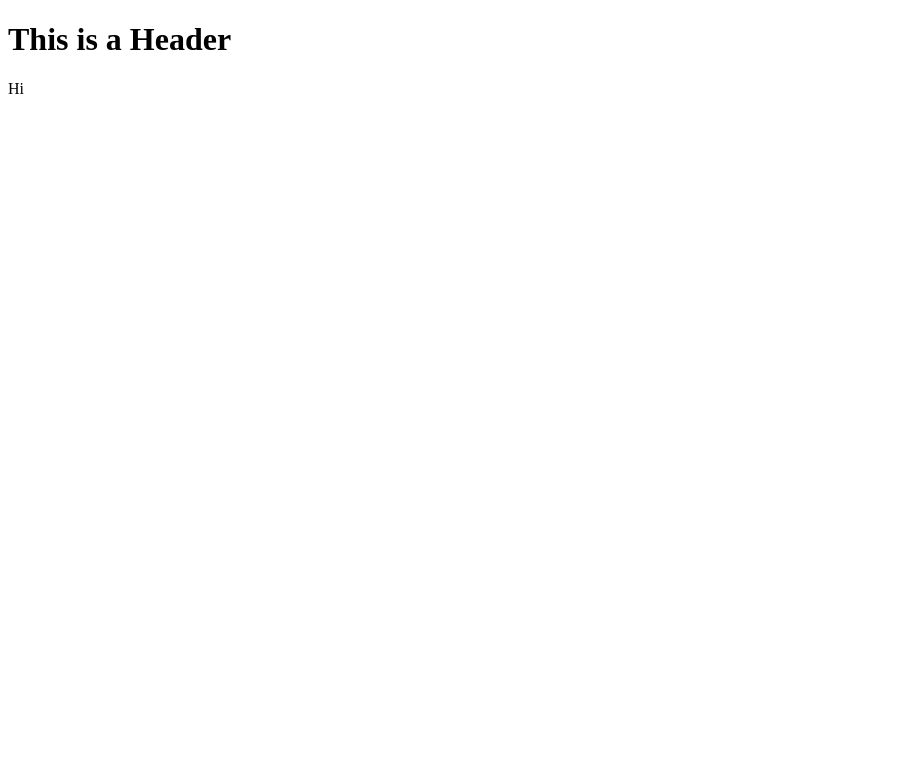
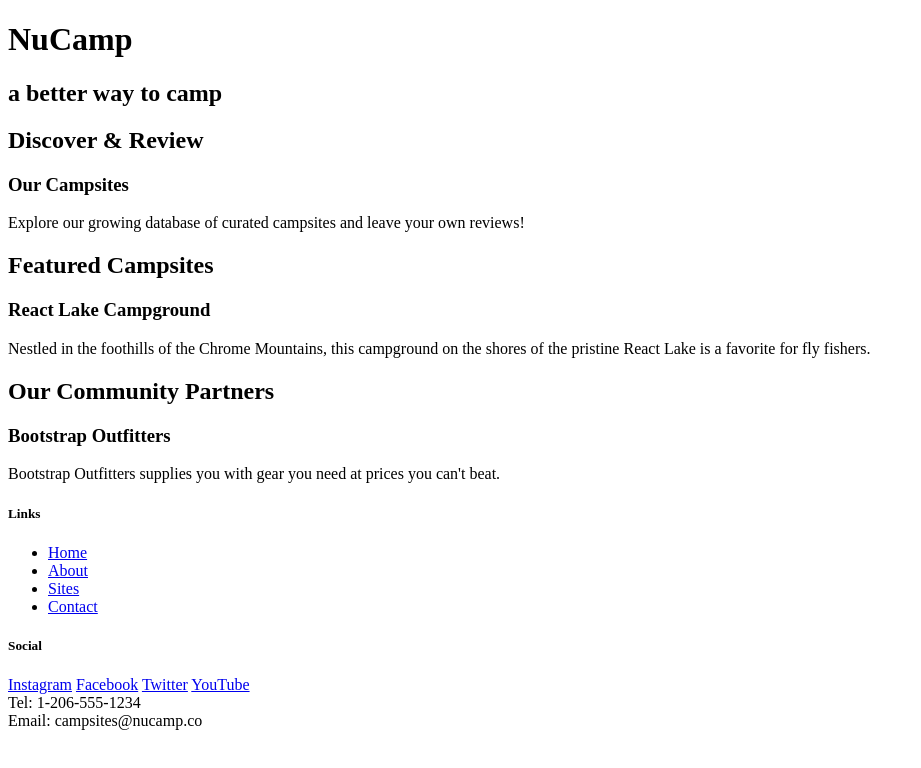
Before and after one commit to Julia27808/portfolioProject, a website: page index.html in a window 1280 px wide. Shown: the whole page, without its empty margins (0-921 px from the left). Drawn offline with Linux system fonts and the light colour scheme.

Commit message:
Start of project save

```diff
--- a/index.html
+++ b/index.html
@@ -1,7 +1,61 @@
 <!DOCTYPE html>
-<html>
-   <body>
-      <h1>This is a Header</h1>
-      <p>Hi </p>
-   </body>
+<html lang="en">
+
+<head>
+    <meta charset="utf-8" />
+    <title>NuCamp: A Better Way To Camp</title>
+</head>
+
+<body>
+
+    <header>
+        <div>
+            <h1>NuCamp</h1>
+            <h2>a better way to camp</h2>
+        </div>
+    </header>
+
+    <div>
+        <h2>Discover & Review</h2>
+        <h3>Our Campsites</h3>
+        <p>Explore our growing database of curated campsites and leave your own reviews!</p>
+    </div>
+
+    <div>
+        <h2>Featured Campsites</h2>
+        <h3>React Lake Campground</h3>
+        <p>Nestled in the foothills of the Chrome Mountains, this campground on the shores of the pristine React Lake is a favorite for fly fishers.</p>
+    </div>
+
+    <div>
+        <h2>Our Community Partners</h2>
+        <h3>Bootstrap Outfitters</h3>
+        <p>Bootstrap Outfitters supplies you with gear you need at prices you can't beat.</p>
+    </div>
+
+    <footer>
+        <div>
+            <h5>Links</h5>
+            <ul>
+                <li><a href="#">Home</a></li>
+                <li><a href="#">About</a></li>
+                <li><a href="#">Sites</a></li>
+                <li><a href="#">Contact</a></li>
+            </ul>
+        </div>
+        <div>
+            <h5>Social</h5>
+            <a href="http://instagram.com/">Instagram</a>
+            <a href="http://facebook.com/">Facebook</a>
+            <a href="http://twitter.com/">Twitter</a>
+            <a href="http://youtube.com/">YouTube</a>
+        </div>
+        <div>
+            Tel: 1-206-555-1234<br />
+            Email: campsites@nucamp.co
+        </div>
+    </footer>
+
+</body>
+
 </html>
```
Also changed, not shown: package.json (added, +29 -0 lines), 1 other file.
